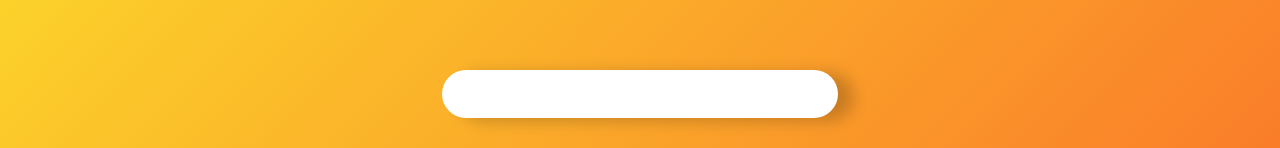
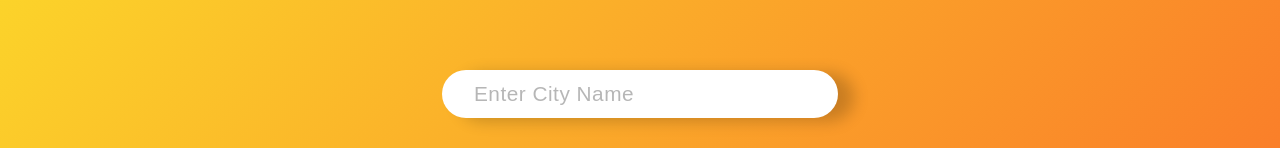
Before and after one commit to vinniiee/weather-app, a React (Create React App) app: page / in a window 1280 px wide. Shown: the part 277-425 px from the top of the page. Built offline with nearby package versions, Linux system fonts and the light colour scheme.

Commit message:
integrate city search API

```diff
--- a/src/App.js
+++ b/src/App.js
@@ -1,5 +1,5 @@
 import logo from './logo.svg';
-import './App.css';
+import './css/App.css';
 import WeatherCard from './components/WeatherCard';
 import WeatherForm from './components/WeatherForm';
 import {BsFillBookmarkFill} from "react-icons/bs";
@@ -7,6 +7,9 @@ import {BsFillBookmarkFill} from "react-icons/bs";
 
 function App() {
   const footNoteLink = 'https://www.google.com/search?q=can+you+believe+this+weather+we+are+having&rlz=1C1CHBF_enIN977IN977&oq=can+you+believe+this+weather+we+are+having&aqs=chrome..69i57.240j0j4&sourceid=chrome&ie=UTF-8#fpstate=ive&vld=cid:7a2914ce,vid:FMvw1kk4_Gc';
+
+  let regionNames = new Intl.DisplayNames(['en'], {type: 'region'});
+  console.log(regionNames.of('GB'));  // "United States"
 
   return (
     <div className="App">
--- /dev/null
+++ b/src/components/SearchOptionsList/index.js
@@ -0,0 +1,7 @@
+import React from 'react'
+
+export default function SearchOptionsList(props) {
+  return (
+    <div>SearchOptionsList</div>
+  )
+}
--- a/src/components/WeatherCard.js
+++ b/src/components/WeatherCard.js
@@ -1,5 +1,5 @@
 import React, { useState } from 'react'
-import './WeatherCard.css';
+import './css/WeatherCard.css';
 import {BsThermometerSun,BsWind,BsFillBookmarkFill} from "react-icons/bs";
 import {WiHumidity} from "react-icons/wi";
 import {GiDroplets} from "react-icons/gi";
--- a/src/components/WeatherForm.js
+++ b/src/components/WeatherForm.js
@@ -1,14 +1,32 @@
-import React from 'react'
-
+import React, { useState } from 'react'
+import { getSearchOptions } from '../utils/getSearchOptions';
+import "./css/WeatherForm.css";
+import SearchOptionsList from './SearchOptionsList';
 export default function WeatherForm() {
+    const [city,setCity] = useState("Enter City Name");
+    const [searchOptions,setSearchOptions] = useState([]);
     const submitHandler = (event)=>{
         event.preventDefault();
-        console.log("Handling...");
+        console.log(city);
     }
+
+    const citySerachOptions = async (event)=>{
+        const searchThis = event.target.value;
+        if(city!=="Enter City Name" && searchThis.trim().length<searchThis.length){
+            console.log(city+"@");
+            const searchOptionsResult = await getSearchOptions(searchThis);
+            setSearchOptions(searchOptionsResult);
+            console.log(searchOptions.length>0? searchOptions:"");
+        }
+        setCity(searchThis?searchThis:"Enter City Name");
+
+    };
+
     return (
         <div className='app-form-section'>
             <form className='app-form' onSubmit={submitHandler} >
-            <input className='app-form-group input'/>
+            <input className='app-form-group input' onChange={citySerachOptions} placeholder={city}/>
+            {searchOptions.length>0 && <SearchOptionsList {...searchOptions}/>}
             <button className='app-form-group  button'>Get Weather</button>
             </form>
         </div>
--- a/src/components/WeatherCard.css
+++ b/src/components/css/WeatherCard.css
@@ -91,9 +91,15 @@
     top: 10%; */
     /* /* justify-self: end; */
     /* align-self: center;  */
+    cursor: pointer;
     color: rgba(235,235,235,.4);
     font-size: 2.5rem;
     min-height: 2.5rem;
+    transition: all .2s;
+  }
+  .bookmark-icon-card:hover{
+    scale: 1.1;
+    color: beige;
   }
   .heading-wrap{
     display: flex;
--- /dev/null
+++ b/src/components/css/WeatherForm.css
@@ -0,0 +1,60 @@
+.input::placeholder{
+    color: rgba(0, 0, 0, 0.288);
+}
+
+
+.app-form{
+    display: flex;
+    width: 100% ;
+    min-width: 20rem;
+    align-items: center;
+    justify-content: space-between;
+    flex-direction: column;
+  }
+  .app-form-group{
+    width: 100%;
+    margin-top: 2rem;
+  }
+  .input{
+    color: rgba(125, 125, 125, 1);
+    width: 100%;
+    line-height: 2rem;
+    border: none;
+    font-size: 1.3rem;
+    font-weight: 200;
+    border-radius: 50rem;
+    box-shadow: 1rem .2rem 1rem rgba(0, 0, 0, .2);
+    padding: .5rem 2rem;
+    transition: all .2s;
+    letter-spacing: .5px;
+  }
+  .input:focus{
+    width: 120%;
+    outline: none;
+  }
+  .button{
+    /* align-self: end; */
+    /* justify-self: end; */
+    color: rgba(90, 90, 90, 1);
+    font-family: inherit;
+    /* color: rgba(0, 0, 0, 0.763); */
+    width: 100%;
+    text-transform: uppercase;
+    letter-spacing: 1px;
+    max-width: 15rem;
+    font-weight: 400;
+    min-width: 13rem;
+    line-height: 1.5rem;
+    font-size: 1.1rem;
+    border: none;
+    padding: .75rem 2.5rem;
+    border-radius: 100rem;
+    transition: all .2s;
+  }
+  .button:hover{
+    /* transform: scale(1.05); */
+    scale: 1.02;
+    cursor: pointer;
+    /* width: 110%; */
+    box-shadow: 1rem 1rem 1.5rem rgba(0, 0, 0, .2);
+  }
--- a/src/App.css
+++ b/src/css/App.css
@@ -10,7 +10,6 @@
 
 .App{
   width: 100vw;
-  min-width: 40rem;
   display: flex;
   flex-direction: column;
   justify-content: center;
@@ -21,18 +20,6 @@
   min-width: 40rem;
 }
 
-.app-form{
-  display: flex;
-  width: 100% ;
-  min-width: 20rem;
-  align-items: center;
-  justify-content: space-between;
-  flex-direction: column;
-}
-.app-form-group{
-  width: 100%;
-  margin-top: 2rem;
-}
 
 .primary-heading{
   color: rgba(250, 250, 250, 1);
@@ -72,49 +59,7 @@
 }
 
 
-.input{
-  color: rgba(125, 125, 125, 1);
-  width: 100%;
-  line-height: 2rem;
-  border: none;
-  font-size: 1.3rem;
-  font-weight: 200;
-  border-radius: 50rem;
-  box-shadow: 1rem .2rem 1rem rgba(0, 0, 0, .2);
-  padding: .5rem 2rem;
-  transition: all .2s;
-  letter-spacing: .5px;
-}
-.input:focus{
-  width: 120%;
-  outline: none;
-}
-.button{
-  /* align-self: end; */
-  /* justify-self: end; */
-  color: rgba(90, 90, 90, 1);
-  font-family: inherit;
-  /* color: rgba(0, 0, 0, 0.763); */
-  width: 100%;
-  text-transform: uppercase;
-  letter-spacing: 1px;
-  max-width: 15rem;
-  font-weight: 400;
-  min-width: 13rem;
-  line-height: 1.5rem;
-  font-size: 1.1rem;
-  border: none;
-  padding: .75rem 2.5rem;
-  border-radius: 100rem;
-  transition: all .2s;
-}
-.button:hover{
-  /* transform: scale(1.05); */
-  scale: 1.02;
-  cursor: pointer;
-  /* width: 110%; */
-  box-shadow: 1rem 1rem 1.5rem rgba(0, 0, 0, .2);
-}
+
 
 .footer{
   color: white;
@@ -122,6 +67,7 @@
   letter-spacing: .2px;
   font-weight: 300;
   justify-self: end;
+  margin-top: 6rem;
 }
 .footer-note,.footer-note:focus,.footer-note:visited{
   color:inherit;
--- a/src/index.js
+++ b/src/index.js
@@ -1,6 +1,6 @@
 import React from 'react';
 import ReactDOM from 'react-dom/client';
-import './index.css';
+import './css/index.css';
 import App from './App';
 import reportWebVitals from './reportWebVitals';
 
--- /dev/null
+++ b/src/utils/getSearchOptions.js
@@ -0,0 +1,21 @@
+export const getSearchOptions = async (city) => {
+  let regionNames = new Intl.DisplayNames(["en"], { type: "region" });
+  console.log(regionNames.of("GB")); // "United States"
+
+  const response = await fetch(
+    `http://api.openweathermap.org/geo/1.0/direct?q=${city}&limit=5&appid=2f1e395bd163a3a9ab9e173e79efcf44`
+  );
+  const data = await response.json();
+    // console.log(data);
+  const searchOptions = data.map((city) => {
+    return {
+      name: city.name,
+      state: city.state?city.state:"",
+      country: regionNames.of(city.country),
+      lat:city.lat,
+      lon:city.lon
+    };
+  });
+//   console.log(searchOptions);
+  return searchOptions;
+};
```
Also changed, not shown: src/components/SearchOptionsList/SearchOptionsListItem.js (added), src/css/index.css (renamed from src/index.css).
